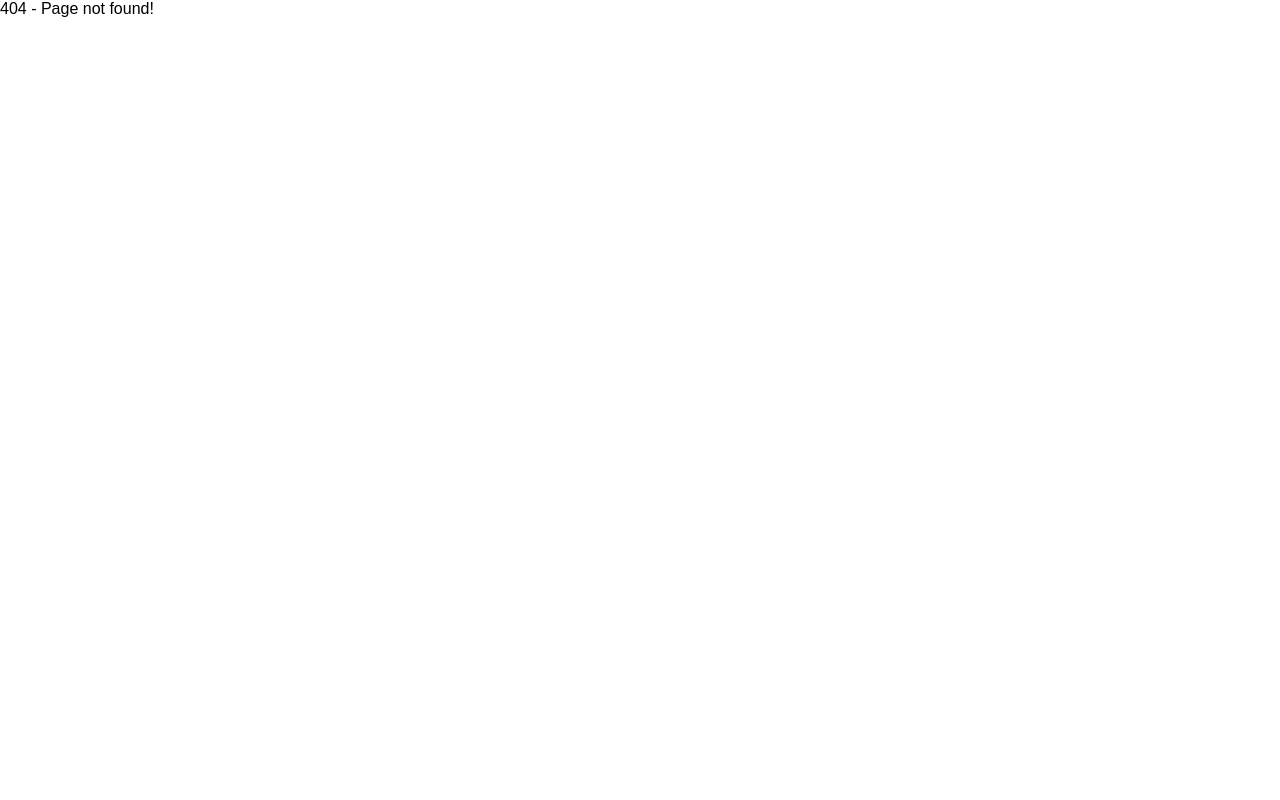
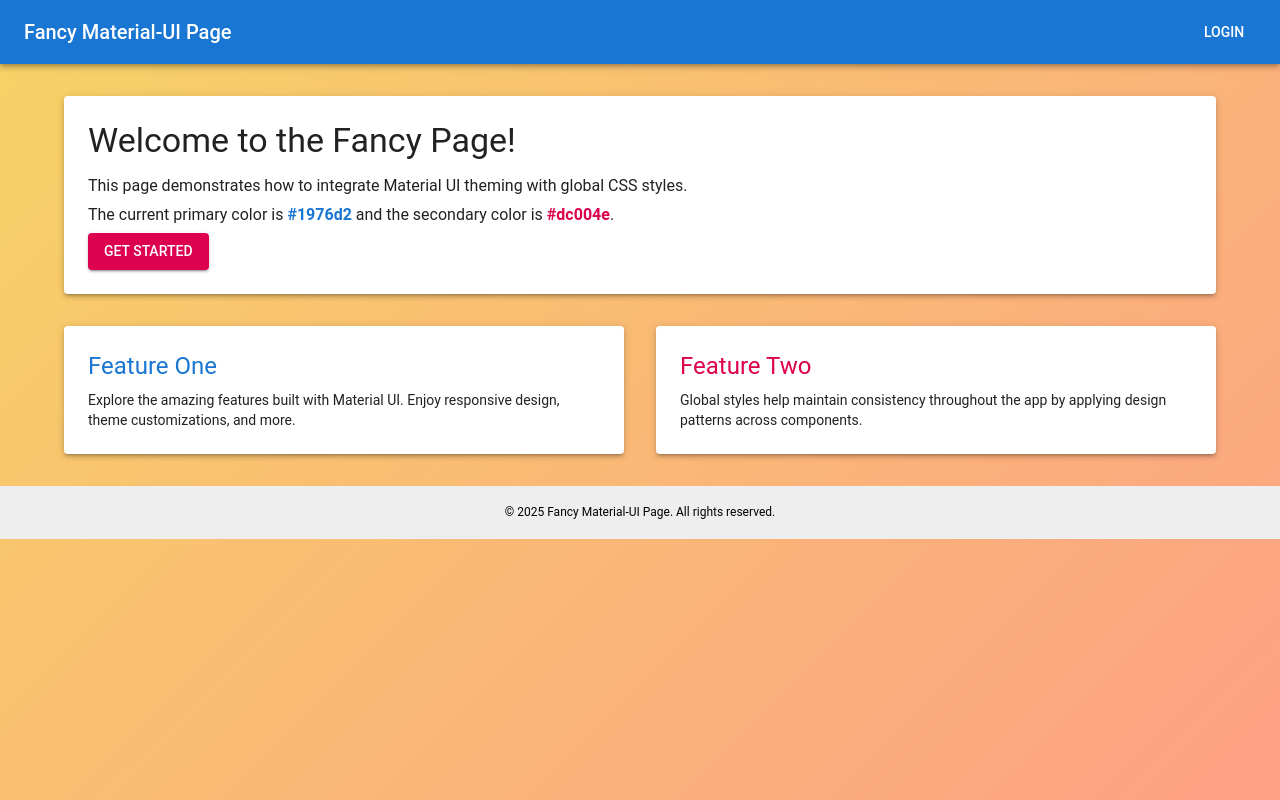
Before and after one commit to LoopyToktyn/react-template, a React app: page /example in a window 1280 px wide. Before the commit this address had no page. Built offline with nearby package versions, Linux system fonts and the light colour scheme.

Commit message:
add dist runner and example themed page

```diff
--- a/src/pages/Dashboard.tsx
+++ /dev/null
@@ -1,7 +0,0 @@
-import React from "react";
-
-const Dashboard: React.FC = () => {
-  return <div>Welcome to the Dashboard!</div>;
-};
-
-export default Dashboard;
--- /dev/null
+++ b/src/pages/ExampleMaterialThemedPage.tsx
@@ -0,0 +1,112 @@
+import React from "react";
+import { useTheme } from "@mui/material/styles";
+import {
+  AppBar,
+  Box,
+  Button,
+  Container,
+  Grid,
+  Paper,
+  Toolbar,
+  Typography,
+} from "@mui/material";
+
+const ExampleMaterialThemedPage: React.FC = () => {
+  const theme = useTheme();
+
+  return (
+    // The "fancy-page" class comes from our global CSS (see below)
+    <Box className="fancy-page">
+      <AppBar position="static" color="primary">
+        <Toolbar>
+          <Typography variant="h6" sx={{ flexGrow: 1 }}>
+            Fancy Material-UI Page
+          </Typography>
+          <Button color="inherit">Login</Button>
+        </Toolbar>
+      </AppBar>
+
+      <Container sx={{ mt: theme.spacing(4) }}>
+        <Paper elevation={3} sx={{ p: theme.spacing(3), mb: theme.spacing(4) }}>
+          <Typography variant="h4" gutterBottom>
+            Welcome to the Fancy Page!
+          </Typography>
+          <Typography variant="body1" gutterBottom>
+            This page demonstrates how to integrate Material UI theming with
+            global CSS styles.
+          </Typography>
+          <Typography variant="body1" gutterBottom>
+            The current primary color is{" "}
+            <strong style={{ color: theme.palette.primary.main }}>
+              {theme.palette.primary.main}
+            </strong>{" "}
+            and the secondary color is{" "}
+            <strong style={{ color: theme.palette.secondary.main }}>
+              {theme.palette.secondary.main}
+            </strong>
+            .
+          </Typography>
+          <Button
+            variant="contained"
+            sx={{
+              backgroundColor: theme.palette.secondary.main,
+              color: "#fff",
+              "&:hover": { backgroundColor: theme.palette.secondary.dark },
+            }}
+          >
+            Get Started
+          </Button>
+        </Paper>
+
+        <Grid container spacing={4}>
+          <Grid item xs={12} md={6}>
+            <Paper elevation={3} sx={{ p: theme.spacing(3) }}>
+              <Typography
+                variant="h5"
+                gutterBottom
+                sx={{ color: theme.palette.primary.main }}
+              >
+                Feature One
+              </Typography>
+              <Typography variant="body2">
+                Explore the amazing features built with Material UI. Enjoy
+                responsive design, theme customizations, and more.
+              </Typography>
+            </Paper>
+          </Grid>
+          <Grid item xs={12} md={6}>
+            <Paper elevation={3} sx={{ p: theme.spacing(3) }}>
+              <Typography
+                variant="h5"
+                gutterBottom
+                sx={{ color: theme.palette.secondary.main }}
+              >
+                Feature Two
+              </Typography>
+              <Typography variant="body2">
+                Global styles help maintain consistency throughout the app by
+                applying design patterns across components.
+              </Typography>
+            </Paper>
+          </Grid>
+        </Grid>
+      </Container>
+
+      <Box
+        component="footer"
+        sx={{
+          py: theme.spacing(2),
+          mt: theme.spacing(4),
+          backgroundColor: theme.palette.grey[200],
+          textAlign: "center",
+        }}
+      >
+        <Typography variant="caption">
+          © 2025 Fancy Material-UI Page. All rights reserved.
+        </Typography>
+      </Box>
+    </Box>
+  );
+};
+
+export default ExampleMaterialThemedPage;
--- a/src/routes.tsx
+++ b/src/routes.tsx
@@ -3,7 +3,8 @@ import { Route, Routes, Navigate } from "react-router-dom";
 import Login from "@pages/Login";
 import NotFound from "@pages/NotFound";
 import { useAuth } from "@hooks/useAuth";
-import Dashboard from "@pages/Dashboard";
+import Dashboard from "@pages/ExampleMaterialThemedPage";
+import ExampleMaterialThemedPage from "@pages/ExampleMaterialThemedPage";
 
 // Example lazy loading if we had more pages
 // const LazyLoadedPage = lazy(() => import("@pages/LazyLoadedPage"));
@@ -49,8 +50,9 @@ const RoutesComponent = () => {
   return (
     <Suspense fallback={<div>Loading...</div>}>
       <Routes>
-        <Route path="/" element={<Navigate to="/dashboard" />} />
+        <Route path="/" element={<Navigate to="/example" />} />
         <Route path="/login" element={<Login />} />
+        <Route path="/example" element={<ExampleMaterialThemedPage />} />
 
         <Route
           path="/dashboard"
--- a/src/styles/global.css
+++ b/src/styles/global.css
@@ -5,3 +5,8 @@ body {
   padding: 0;
   font-family: sans-serif;
 }
+
+.fancy-page {
+  background: linear-gradient(135deg, #f6d365 0%, #fda085 100%);
+  min-height: 100vh;
+}
```
Also changed, not shown: package.json (+6 -4 lines), 1 other file (tests, documents, lock files or other folders).
